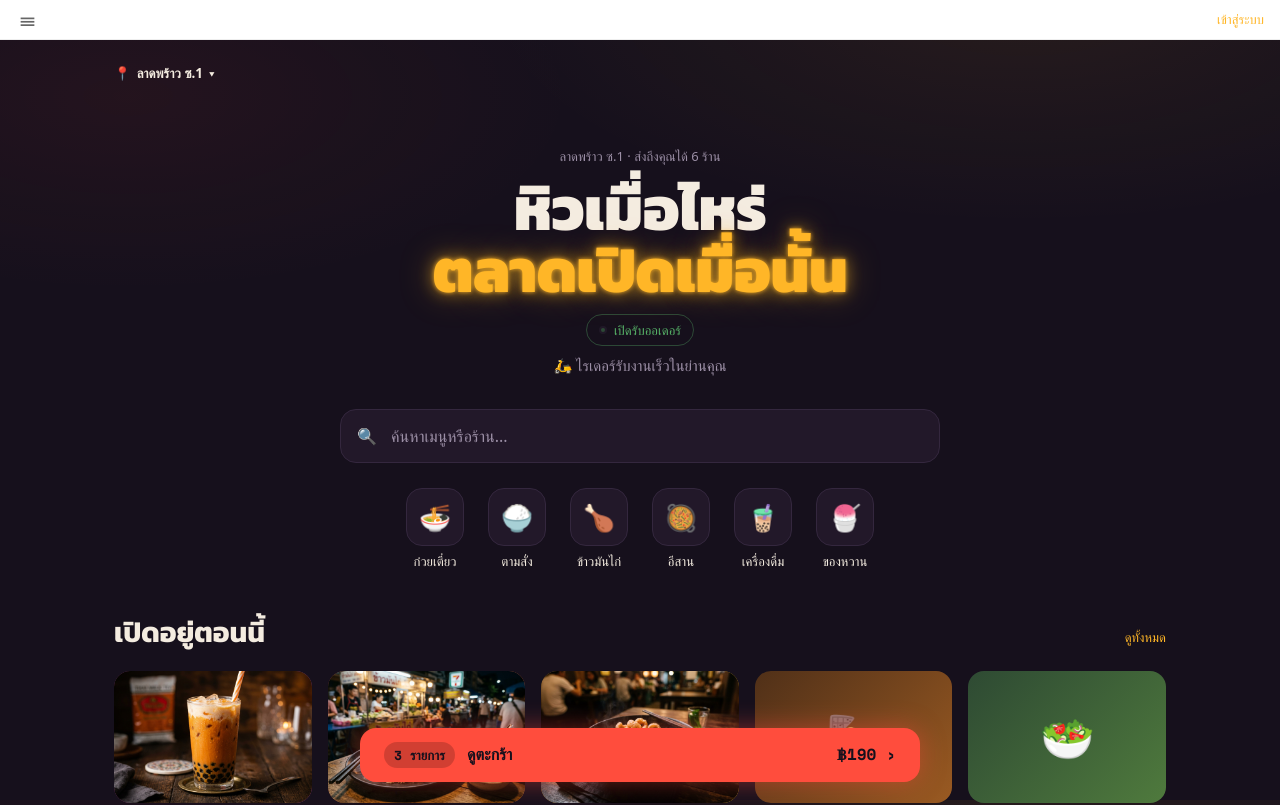
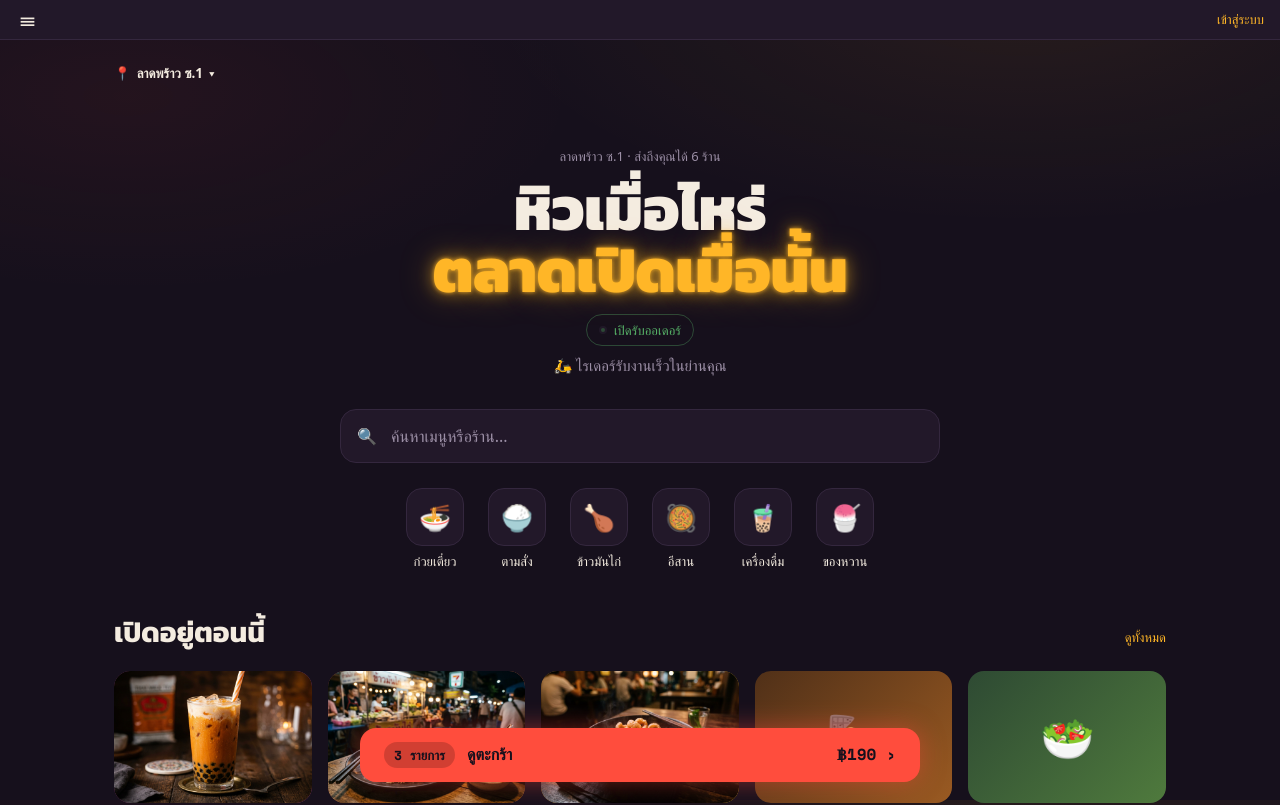
Before and after one commit to Kanokpol-Natekuakul/food_delivery_app, a React (Vite) app in the folder apps/web/: page / in a window 1280 px wide. Shown: the top 805 px of the page. Built offline with nearby package versions, Linux system fonts and the light colour scheme; no server answers; a web font is replaced by a local one.

Commit message:
style(ui): adjust authbar theme to match dark purple night-market theme for better contrast

```diff
--- a/apps/web/src/ui/App.css
+++ b/apps/web/src/ui/App.css
@@ -1,9 +1,9 @@
 .authbar {
   display: flex; justify-content: flex-end; align-items: center; gap: 12px;
   padding: 8px 16px; font-size: 13px;
-  background: var(--surface, #fff); border-bottom: 1px solid var(--line, #eee);
+  background: var(--ink-card); border-bottom: 1px solid var(--ink-line);
 }
-.authbar-who { color: var(--muted, #666); font-weight: 600; }
+.authbar-who { color: var(--paper-dim); font-weight: 600; }
 .authbar-link {
   background: none; border: none; cursor: pointer; padding: 0;
   color: var(--mango, #e67e22); font-size: 13px; text-decoration: none;
@@ -33,7 +33,7 @@
   background: none !important;
   border: none !important;
   font-size: 20px !important;
-  color: var(--muted, #666) !important;
+  color: var(--paper) !important;
   cursor: pointer;
   padding: 0 4px;
   width: auto !important;
```
